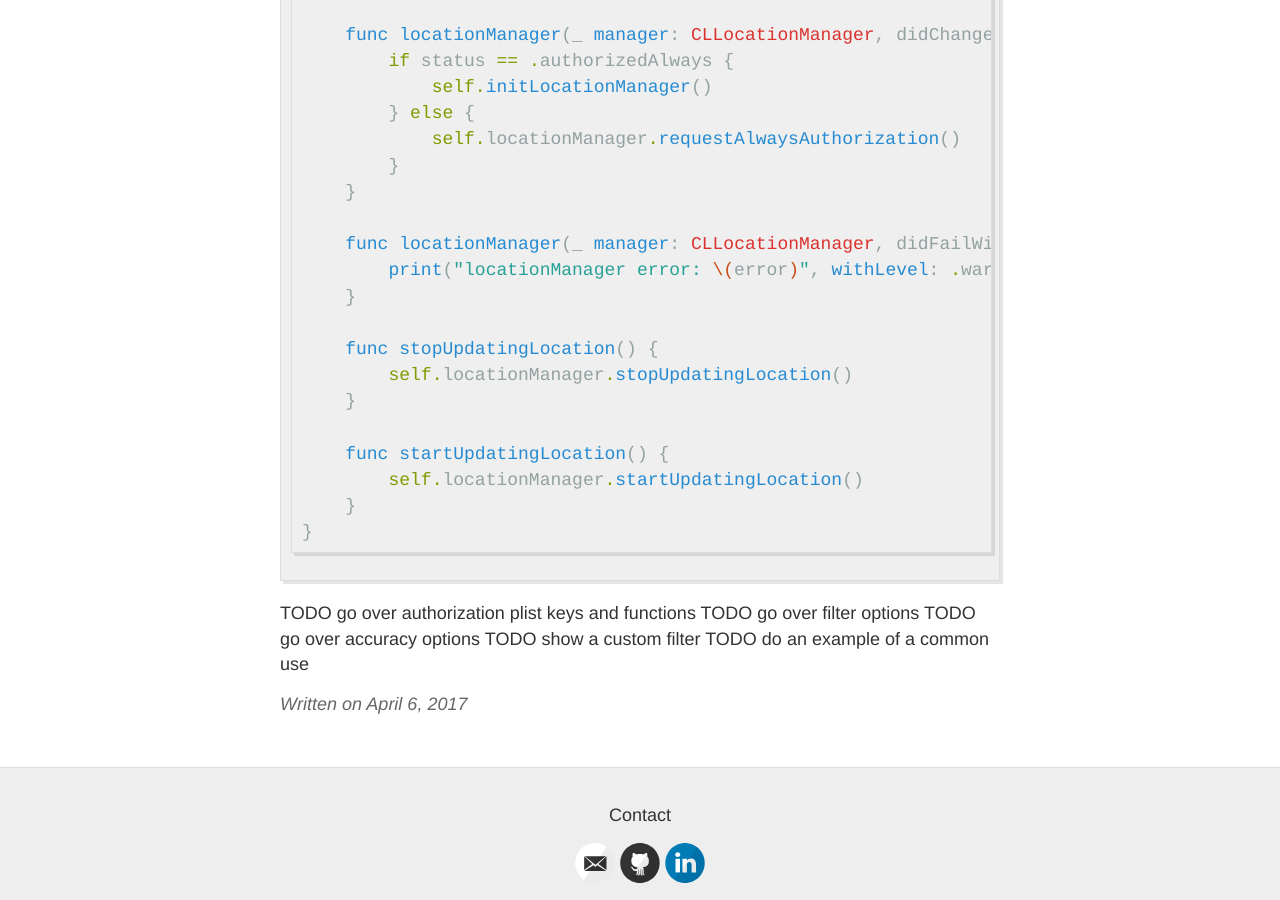
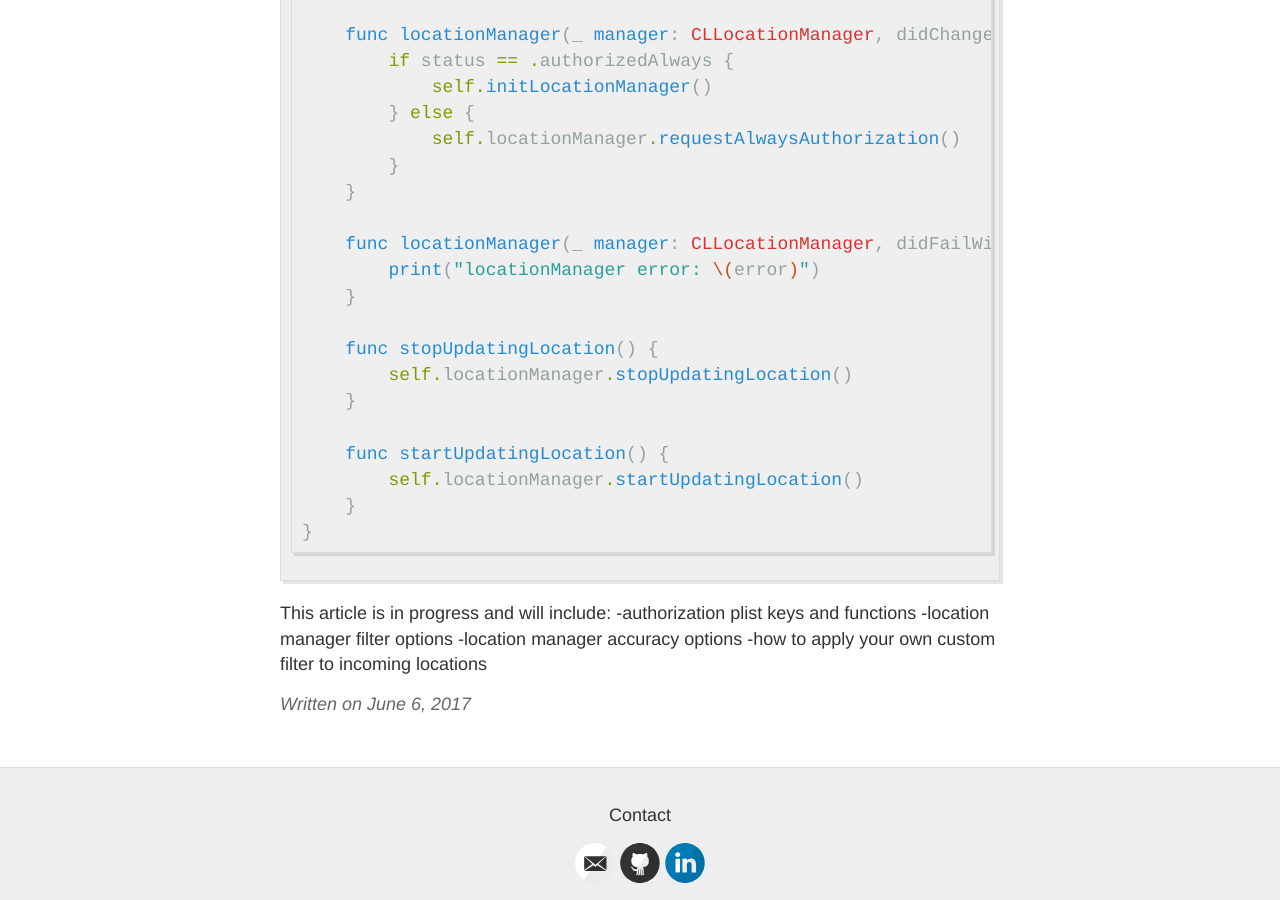
Before and after one commit to kradical/kradical.github.io, a Jekyll site: the page built from _posts/2017-6-6-iOSLocation.md, in a window 1280 px wide and 900 px high, scrolled down 1053 px. Built offline with Jekyll 4.4.1, drawn with Linux system fonts in a browser that asks for light colours.

Commit message:
clean up locations blog post

````diff
--- a/_posts/2017-4-6-iOSLocation.md
+++ b/_posts/2017-6-6-iOSLocation.md
@@ -38,7 +38,7 @@ class LocationManager: NSObject, CLLocationManagerDelegate {
     }
 
     func locationManager(_ manager: CLLocationManager, didFailWithError error: Error) {
-        print("locationManager error: \(error)", withLevel: .warning)
+        print("locationManager error: \(error)")
     }
 
     func stopUpdatingLocation() {
@@ -51,8 +51,9 @@ class LocationManager: NSObject, CLLocationManagerDelegate {
 }
 ```
 
-TODO go over authorization plist keys and functions
-TODO go over filter options
-TODO go over accuracy options
-TODO show a custom filter
-TODO do an example of a common use
+
+This article is in progress and will include:
+-authorization plist keys and functions
+-location manager filter options
+-location manager accuracy options
+-how to apply your own custom filter to incoming locations
````
